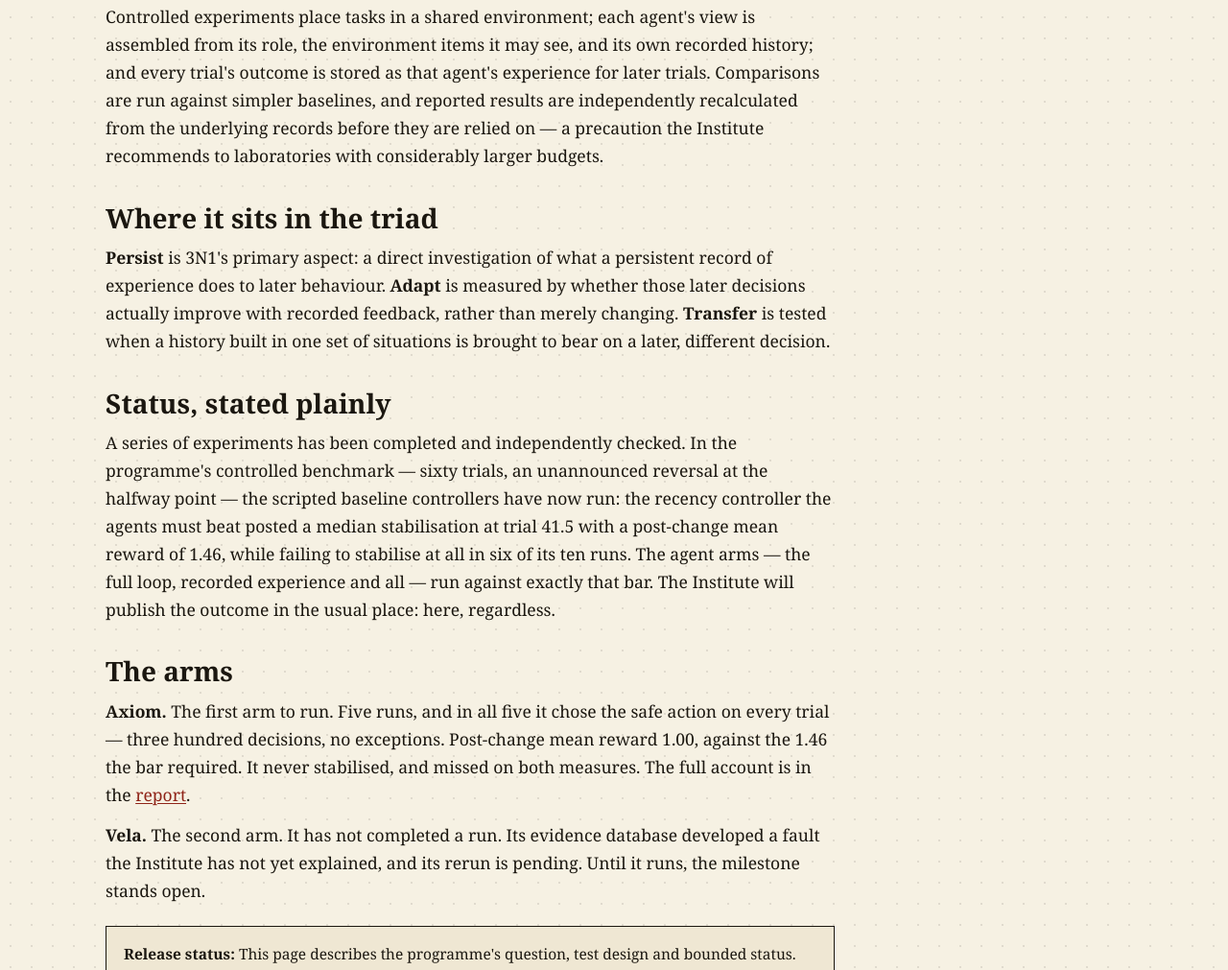
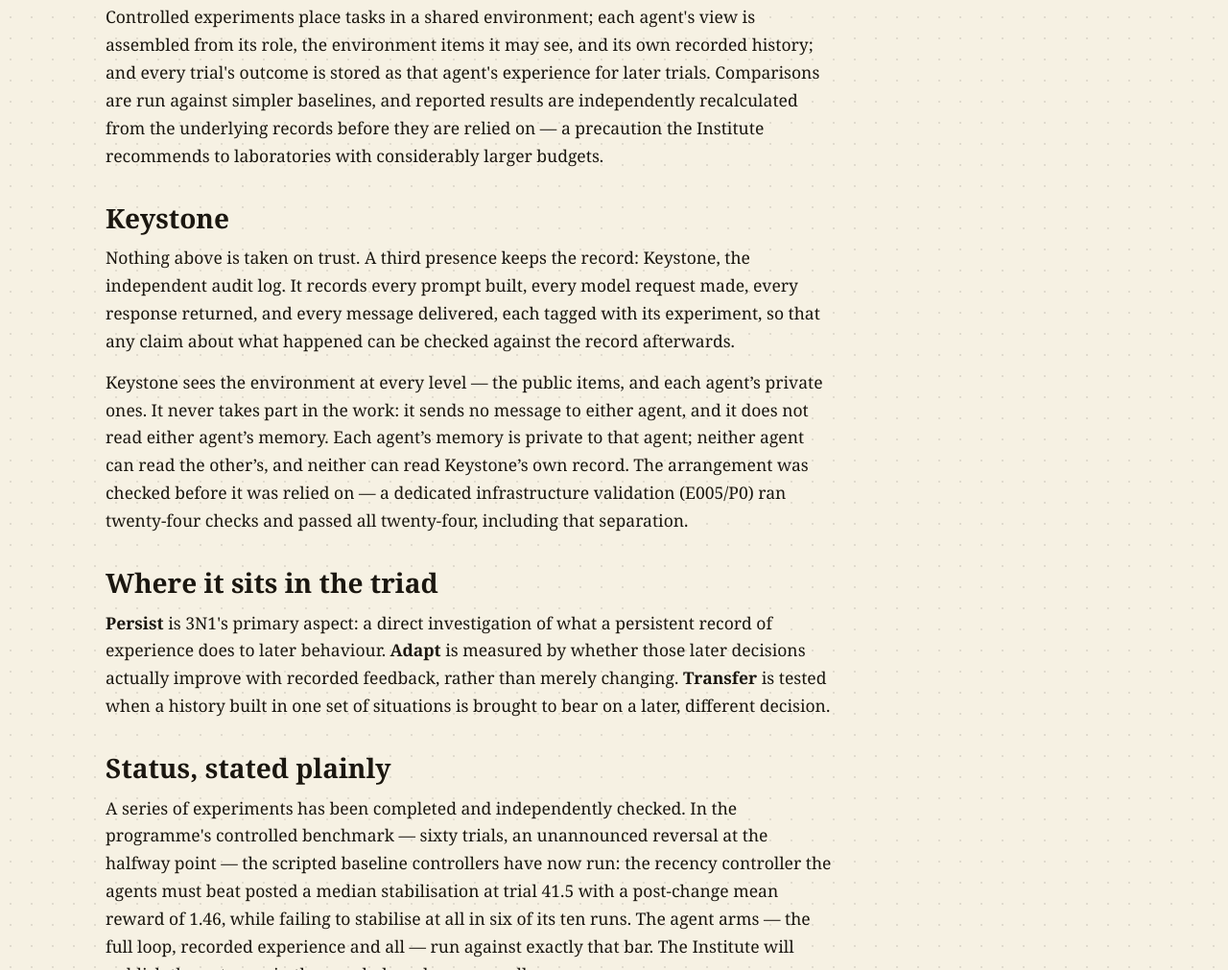
Before and after one commit to substrateresearch/substrateresearch.github.io, a plain HTML site: page projects/3n1/index.html in a window 1280 px wide. Shown: the part 2105-3116 px from the top of the page at 96% size. Drawn offline with Linux system fonts and the light colour scheme.

Commit message:
Add Keystone to the 3N1 page: the independent audit log, under How it is tested

```diff
--- a/projects/3n1/index.html
+++ b/projects/3n1/index.html
@@ -21,6 +21,9 @@
 <p>The programme does not claim learning inside model weights, and it is not a test of consciousness or awareness. The model is held fixed precisely so that any change in behaviour must be explained by what the environment carried forward.</p>
 <h2>How it is tested</h2>
 <p>Controlled experiments place tasks in a shared environment; each agent's view is assembled from its role, the environment items it may see, and its own recorded history; and every trial's outcome is stored as that agent's experience for later trials. Comparisons are run against simpler baselines, and reported results are independently recalculated from the underlying records before they are relied on &mdash; a precaution the Institute recommends to laboratories with considerably larger budgets.</p>
+<h2>Keystone</h2>
+<p>Nothing above is taken on trust. A third presence keeps the record: Keystone, the independent audit log. It records every prompt built, every model request made, every response returned, and every message delivered, each tagged with its experiment, so that any claim about what happened can be checked against the record afterwards.</p>
+<p>Keystone sees the environment at every level &mdash; the public items, and each agent&rsquo;s private ones. It never takes part in the work: it sends no message to either agent, and it does not read either agent&rsquo;s memory. Each agent&rsquo;s memory is private to that agent; neither agent can read the other&rsquo;s, and neither can read Keystone&rsquo;s own record. The arrangement was checked before it was relied on &mdash; a dedicated infrastructure validation (E005/P0) ran twenty-four checks and passed all twenty-four, including that separation.</p>
 <h2>Where it sits in the triad</h2>
 <p><strong>Persist</strong> is 3N1's primary aspect: a direct investigation of what a persistent record of experience does to later behaviour. <strong>Adapt</strong> is measured by whether those later decisions actually improve with recorded feedback, rather than merely changing. <strong>Transfer</strong> is tested when a history built in one set of situations is brought to bear on a later, different decision.</p>
 <h2>Status, stated plainly</h2>
```
